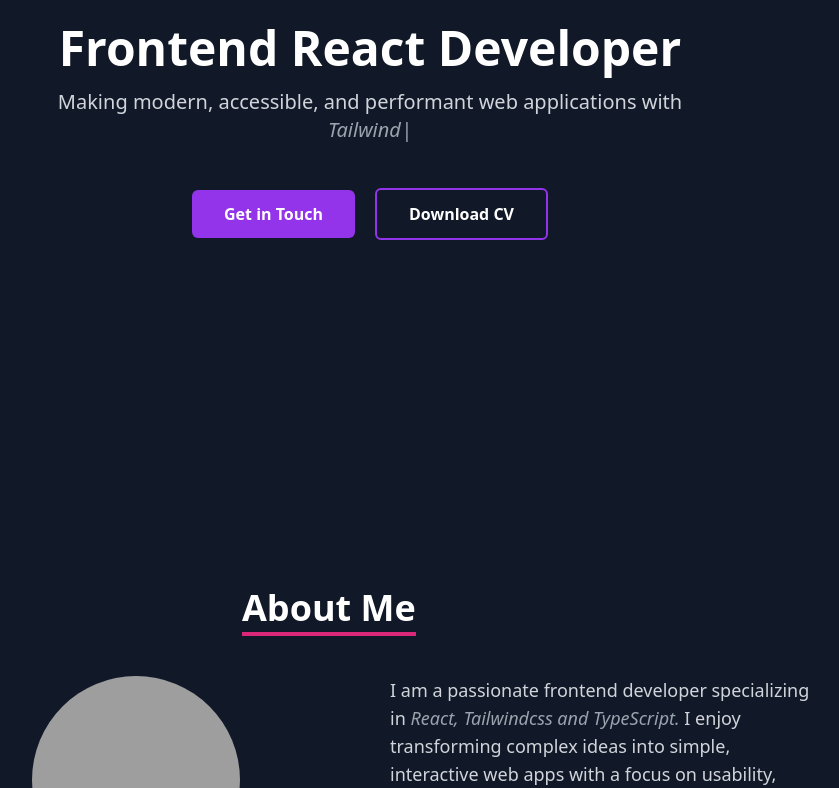
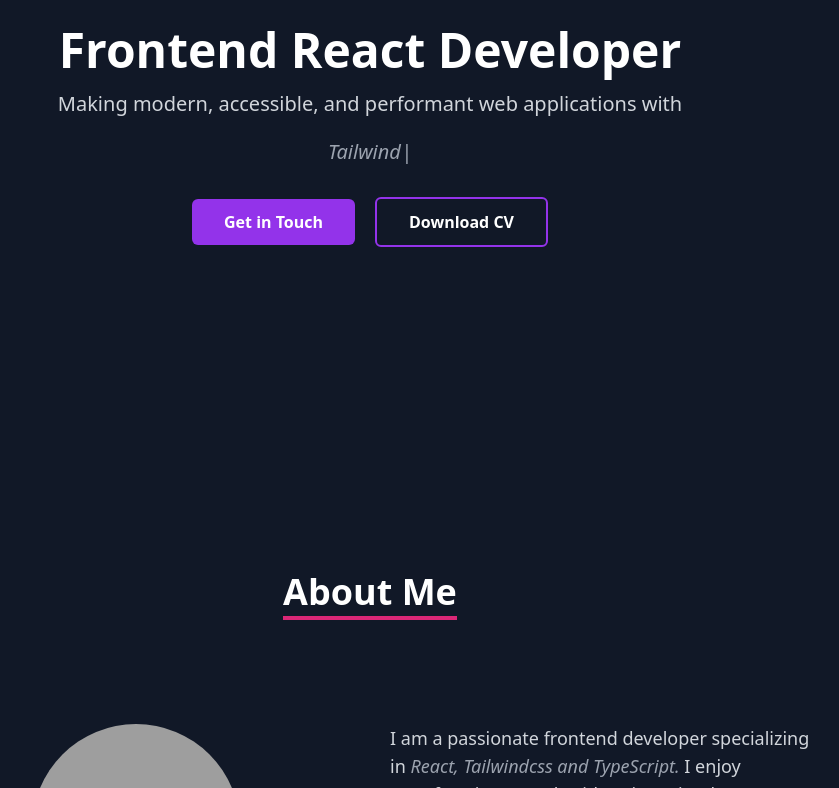
Before and after one commit to maaaaasho/react-project, a React (Vite) app in the folder usb-portfolio/: page / in a window 1280 px wide. Shown: the part 372-1160 px from the top of the page, without its empty margins (270-1109 px from the left). Built offline with nearby package versions, Linux system fonts and the light colour scheme; grey boxes are pictures that could not be loaded.

Commit message:
hero and about section is changed

```diff
--- a/usb-portfolio/src/components/About.tsx
+++ b/usb-portfolio/src/components/About.tsx
@@ -1,10 +1,13 @@
 
 const About = () => {
   return (
-    <section id="about" className="py-24 max-w-4xl mx-auto">
-      <h3 className="text-3xl sm:text-4xl  md:ml-80 ml-36 font-bold text-white mb-16  inline border-b-4 border-pink-600" data-aos='zoom-in' data-aos-anchor-placement="top-bottom">
+    <section id="about" className="pt-4 max-w-4xl mx-auto pb-24">
+      <div className="text-center text-white py-16">
+         <h1 className="text-3xl sm:text-4xl  font-bold  mb-16  inline border-b-4 border-pink-600 " data-aos='zoom-in' data-aos-anchor-placement="top-bottom">
         About Me
-      </h3>
+      </h1>
+      </div>
+
       <div className="grid grid-cols-1 md:grid-cols-2 gap-10 mt-12 ">
         <div className="overflow-hidden mx-auto" data-aos='fade-up'>
           <img
--- a/usb-portfolio/src/components/Hero.tsx
+++ b/usb-portfolio/src/components/Hero.tsx
@@ -4,9 +4,10 @@ const Hero = () => {
   return (
     <header
       id="hero"
-      className=" container mx-auto px-6 py-48 md:py-64 text-center select-none h-screen"
+      className=" container mx-auto px-6 flex justify-center items-center text-center select-none h-screen"
     >
-      <div>
+      <div className="flex flex-col text-center ">
+
       <h2
         data-aos="zoom-in"
         className="text-5xl font-extrabold text-white mb-4 leading-tight"
@@ -19,12 +20,13 @@ const Hero = () => {
       >
         Frontend React Developer
       </h3>
-      <div className="flex">
+
          <p
         data-aos="fade-up"
         className="text-gray-300 max-w-2xl mx-auto text-xl "
       >
-        Making modern, accessible, and performant web applications with {'   '}
+        Making modern, accessible, and performant web applications with</p>
+
 
       <ReactTyped
         strings={[
@@ -36,28 +38,28 @@ const Hero = () => {
         typeSpeed={140}
         backSpeed={150}
         loop
-        className="text-gray-400 italic text-xl "
+        className="text-gray-400 italic text-xl py-5"
 
       />
-      </p>
-      </div>
 
-      </div>
      <div className="mt-6 flex-col sm:flex-row space-y-5 space-x-5 justify-center ">
       <a
         data-aos="fade-up"
         href="#contact"
-        className="inline-block bg-purple-600 hover:bg-purple-700 text-white font-semibold py-3 px-8 rounded-md transition-colors duration-300"
+        className=" bg-purple-600 hover:bg-purple-700 text-white font-semibold py-3 px-8 rounded-md transition-colors duration-300"
       >
         Get in Touch
       </a>
       <a
         href="certeficates.pdf"
         download
-        className="inline-block border-2 border-purple-600 hover:bg-purple-700 text-white font-semibold py-3 px-8 rounded-md transition-colors duration-300"
+        className="border-2 border-purple-600 hover:bg-purple-700 text-white font-semibold py-3 px-8 rounded-md transition-colors duration-300"
       >
         Download CV
-      </a></div>
+      </a>
+      </div>
+
+      </div>
     </header>
   );
 };
```
